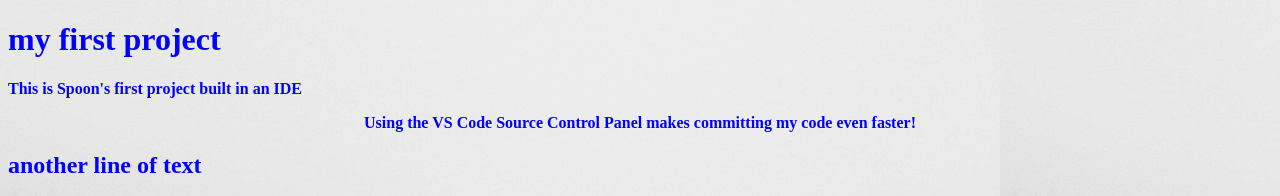
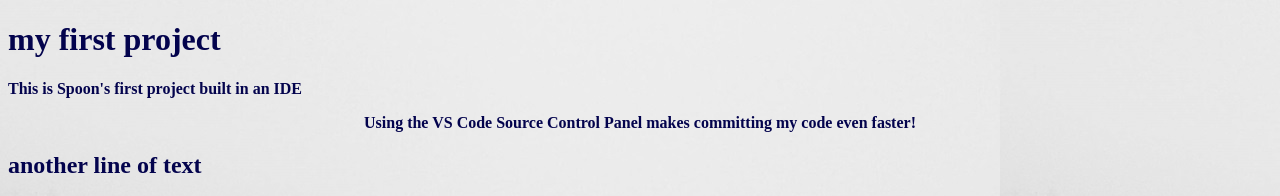
Before and after one commit to visthespoon/my-first-project, a plain HTML site: page index.html in a window 1280 px wide. Shown: the top 196 px of the page. Drawn offline with Linux system fonts and the light colour scheme.

Commit message:
change colour to dark blue to highlight "+" and add dummy readme text

```diff
--- a/assets/css/styles.css
+++ b/assets/css/styles.css
@@ -1,7 +1,7 @@
 body {
     background-color: lightgrey;
     background-image: url("../images/background-img.jpg");
-    color: blue;
+    color: rgb(3, 3, 77);
 }
 
 p {
```
Also changed, not shown: 1 other file.
